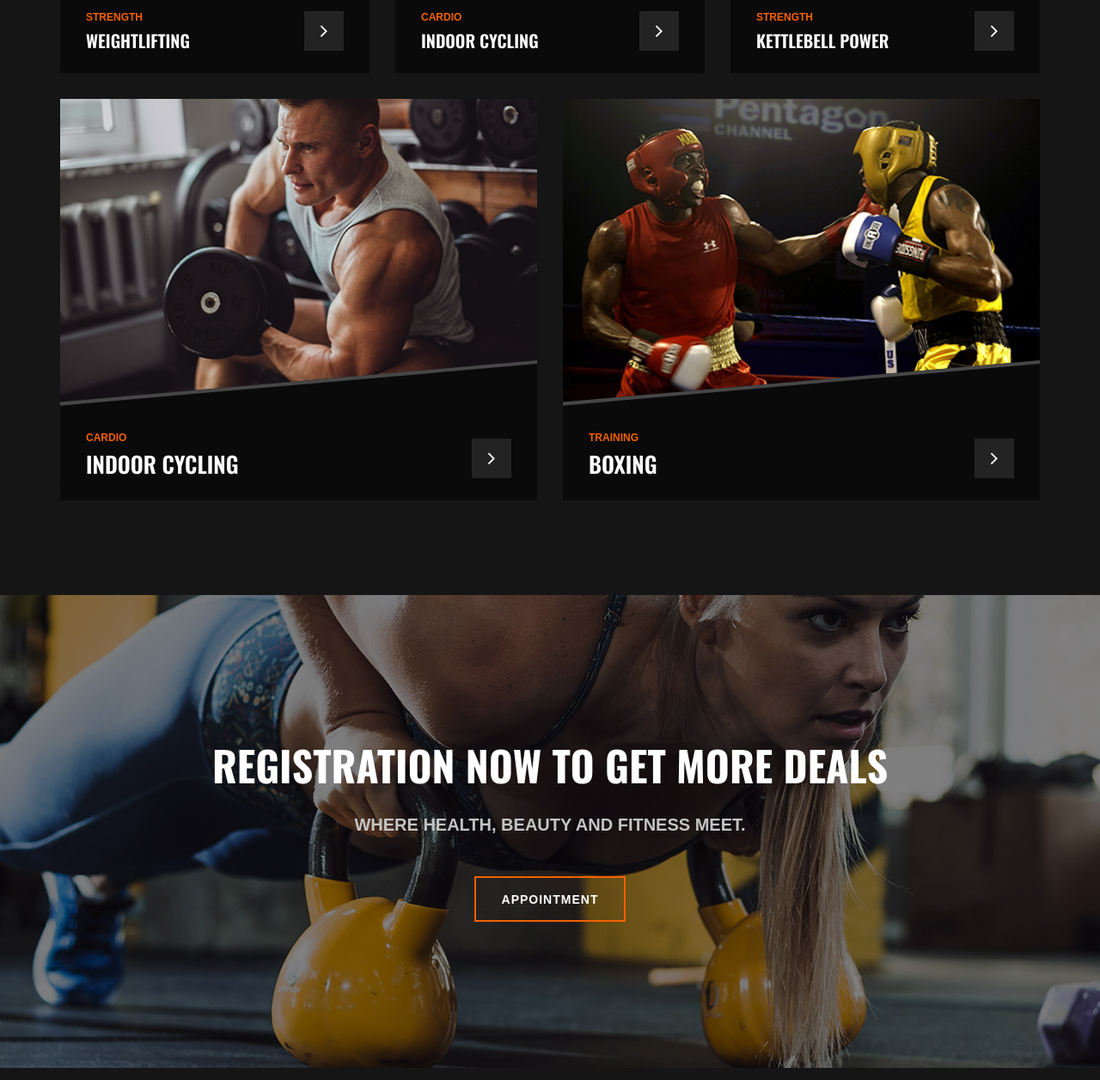
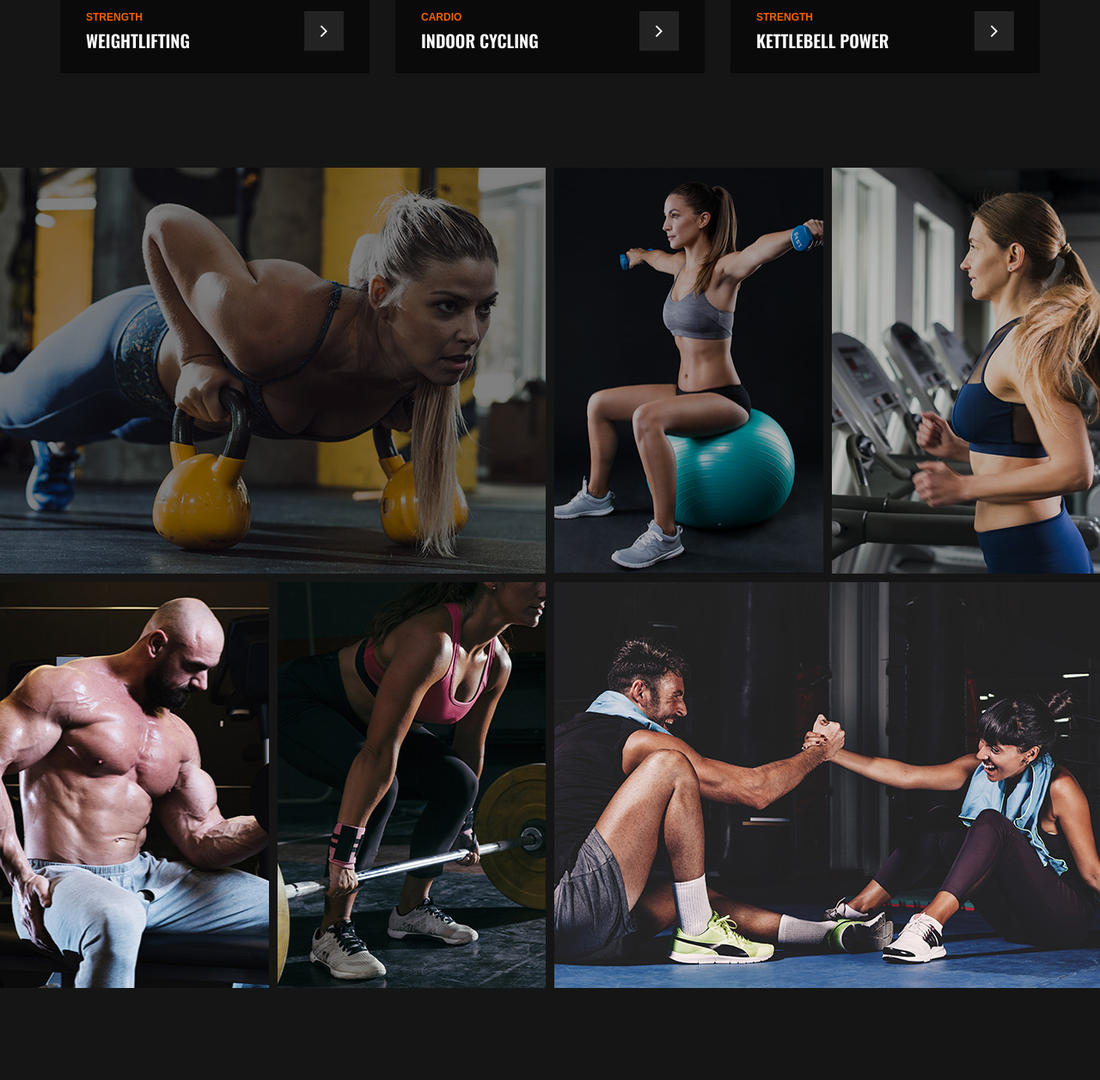
Before and after one commit to MemosaurioRex/physical-training, a plain HTML site: page index.html in a window 1280 px wide. Shown: the part 2032-3288 px from the top of the page at 86% size. Drawn offline with nearby package versions, Linux system fonts and the light colour scheme; a web font is replaced by a local one.

Commit message:
Logo, secciones quitadas, comentada la seccion de precios

```diff
--- a/index.html
+++ b/index.html
@@ -77,7 +77,7 @@
                 <div class="col-lg-3">
                     <div class="logo">
                         <a href="./index.html">
-                            <img src="img/logo.png" alt="">
+                            <img src="img/logo.png" alt=""=>
                         </a>
                     </div>
                 </div>
@@ -255,53 +255,13 @@
                         </div>
                     </div>
                 </div>
-                <div class="col-lg-6 col-md-6">
-                    <div class="class-item">
-                        <div class="ci-pic">
-                            <img src="img/classes/class-4.jpg" alt="">
-                        </div>
-                        <div class="ci-text">
-                            <span>Cardio</span>
-                            <h4>Indoor cycling</h4>
-                            <a href="#"><i class="fa fa-angle-right"></i></a>
-                        </div>
-                    </div>
-                </div>
-                <div class="col-lg-6">
-                    <div class="class-item">
-                        <div class="ci-pic">
-                            <img src="img/classes/class-5.jpg" alt="">
-                        </div>
-                        <div class="ci-text">
-                            <span>Training</span>
-                            <h4>Boxing</h4>
-                            <a href="#"><i class="fa fa-angle-right"></i></a>
-                        </div>
-                    </div>
-                </div>
             </div>
         </div>
     </section>
     <!-- ChoseUs Section End -->
 
-    <!-- Banner Section Begin -->
-    <section class="banner-section set-bg" data-setbg="img/banner-bg.jpg">
-        <div class="container">
-            <div class="row">
-                <div class="col-lg-12 text-center">
-                    <div class="bs-text">
-                        <h2>registration now to get more deals</h2>
-                        <div class="bt-tips">Where health, beauty and fitness meet.</div>
-                        <a href="#" class="primary-btn  btn-normal">Appointment</a>
-                    </div>
-                </div>
-            </div>
-        </div>
-    </section>
-    <!-- Banner Section End -->
-
     <!-- Pricing Section Begin -->
-    <section class="pricing-section spad">
+  <!----  <section class="pricing-section spad">
         <div class="container">
             <div class="row">
                 <div class="col-lg-12">
```
Also changed, not shown: img/logo.png.
